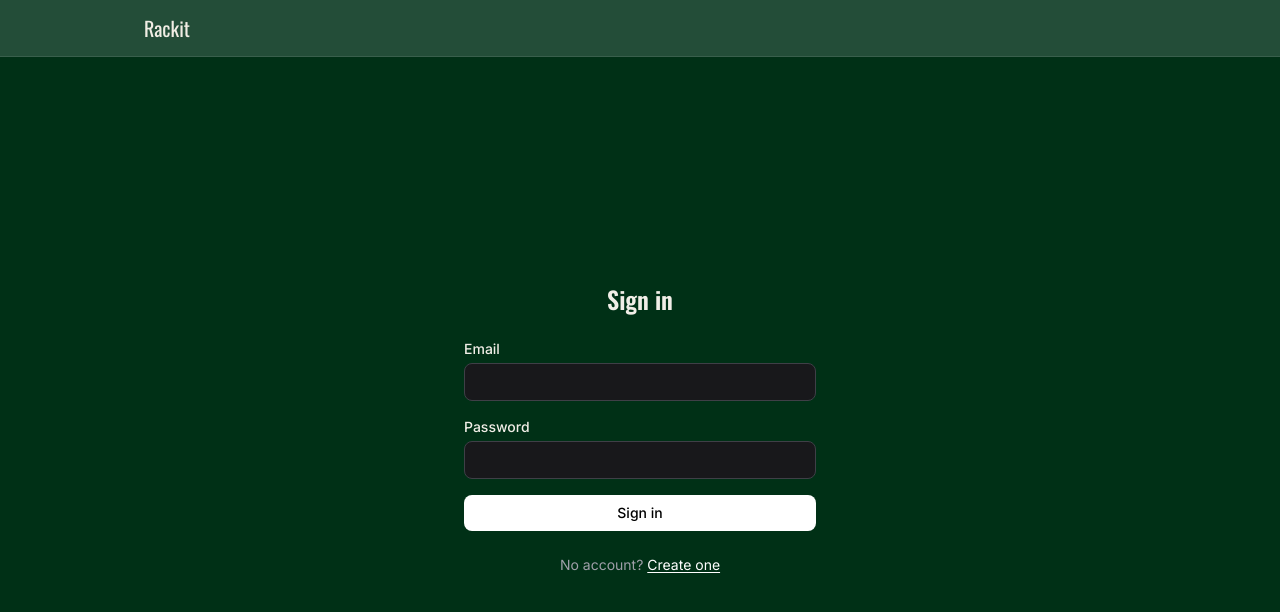
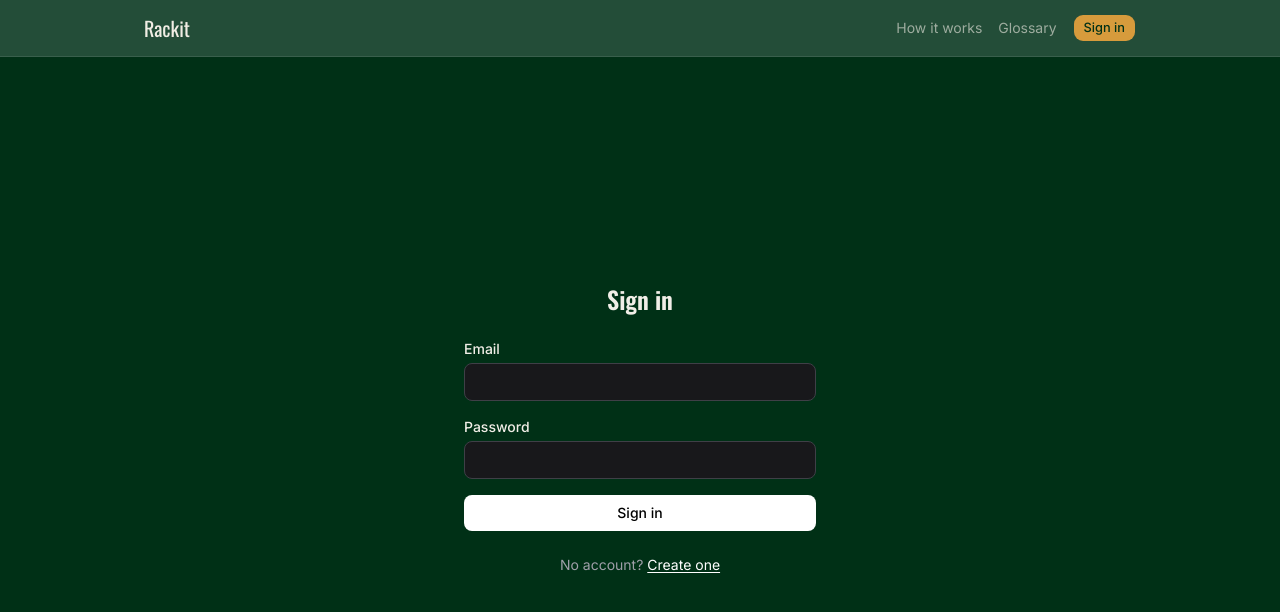
Before and after one commit to carlpaton/rackit, a Next.js app: page /login in a window 1280 px wide. Shown: the top 612 px of the page. Built offline with nearby package versions, Linux system fonts and the light colour scheme; no server answers.

Commit message:
common header

```diff
--- /dev/null
+++ b/src/app/login/layout.tsx
@@ -0,0 +1,14 @@
+import { SiteHeader } from "@/components/site-header";
+
+export default function LoginLayout({
+  children,
+}: {
+  children: React.ReactNode;
+}) {
+  return (
+    <div className="flex flex-1 flex-col">
+      <SiteHeader />
+      {children}
+    </div>
+  );
+}
--- a/src/app/login/page.tsx
+++ b/src/app/login/page.tsx
@@ -8,15 +8,7 @@ export default function LoginPage() {
   const [state, action, pending] = useActionState(login, null);
 
   return (
-    <div className="flex flex-1 flex-col">
-      <header className="bg-surface border-b border-white/10">
-        <div className="max-w-5xl mx-auto px-4 h-14 flex items-center">
-          <Link href="/" className="font-heading text-xl text-chalk hover:text-gold transition-colors">
-            Rackit
-          </Link>
-        </div>
-      </header>
-      <div className="flex flex-1 items-center justify-center">
+    <div className="flex flex-1 items-center justify-center">
       <div className="w-full max-w-sm space-y-6 px-4">
         <h1 className="text-2xl font-semibold text-center">Sign in</h1>
 
@@ -69,7 +61,6 @@ export default function LoginPage() {
           </Link>
         </p>
       </div>
-      </div>
     </div>
   );
 }
--- /dev/null
+++ b/src/app/register/layout.tsx
@@ -0,0 +1,14 @@
+import { SiteHeader } from "@/components/site-header";
+
+export default function RegisterLayout({
+  children,
+}: {
+  children: React.ReactNode;
+}) {
+  return (
+    <div className="flex flex-1 flex-col">
+      <SiteHeader />
+      {children}
+    </div>
+  );
+}
--- a/src/app/register/page.tsx
+++ b/src/app/register/page.tsx
@@ -22,15 +22,7 @@ export default function RegisterPage() {
   }
 
   return (
-    <div className="flex flex-1 flex-col">
-      <header className="bg-surface border-b border-white/10">
-        <div className="max-w-5xl mx-auto px-4 h-14 flex items-center">
-          <Link href="/" className="font-heading text-xl text-chalk hover:text-gold transition-colors">
-            Rackit
-          </Link>
-        </div>
-      </header>
-      <div className="flex flex-1 items-center justify-center">
+    <div className="flex flex-1 items-center justify-center">
       <div className="w-full max-w-sm space-y-6 px-4">
         <h1 className="text-2xl font-semibold text-center">Create account</h1>
 
@@ -101,7 +93,6 @@ export default function RegisterPage() {
           </Link>
         </p>
       </div>
-      </div>
     </div>
   );
 }
```
